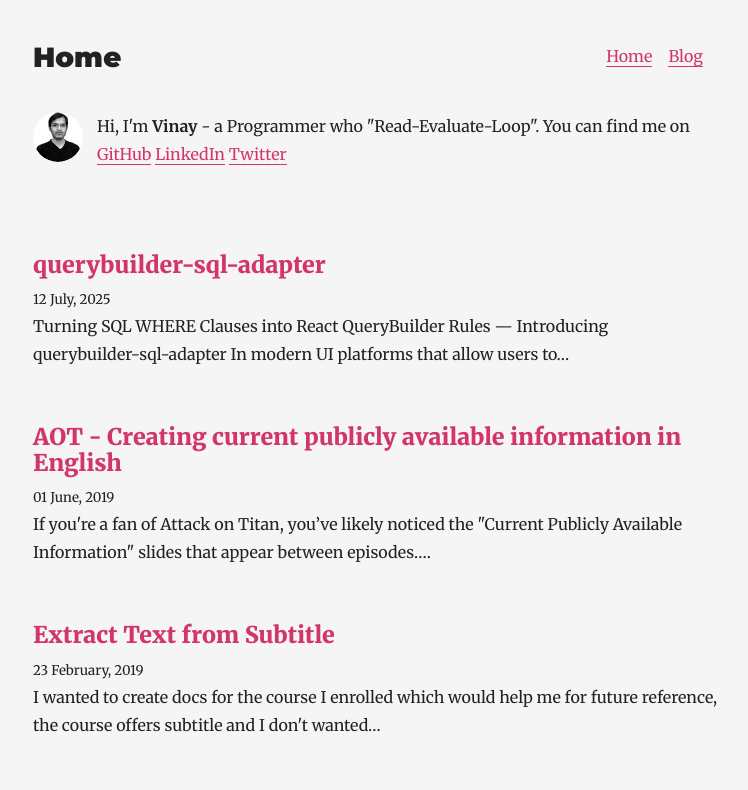
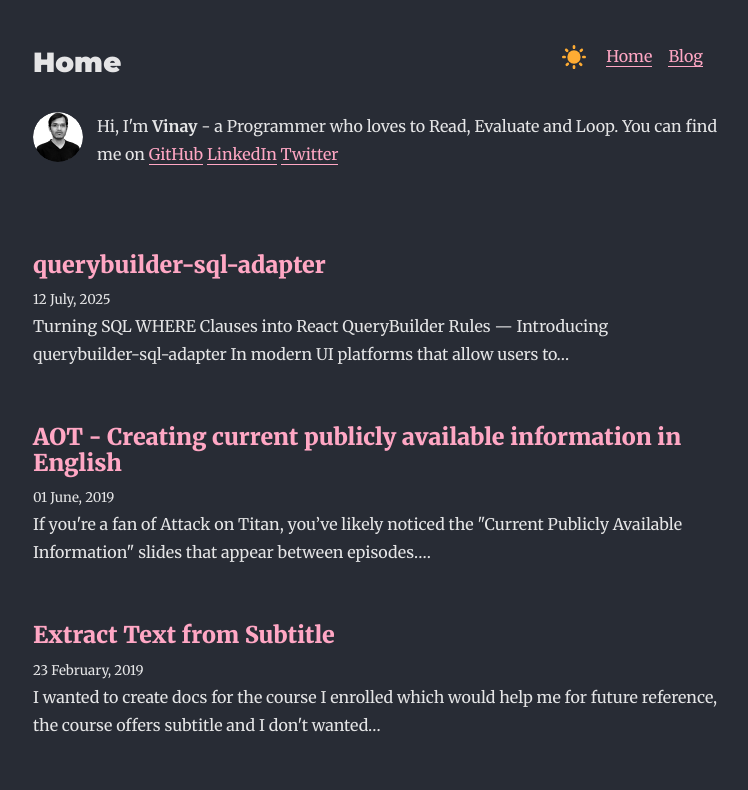
Before and after one commit to vinkrish/vinkrish.github.io, a Gatsby site: page /blogs/1 in a window 1280 px wide. Shown: the top 790 px of the page, without its empty margins (264-1012 px from the left). Built offline with nearby package versions, Linux system fonts and the light colour scheme; Gatsby itself is replaced by a stand-in of ours; some packages are replaced by stand-ins of ours.

Commit message:
added back dark/light theme with better icon switch

```diff
--- a/package.json
+++ b/package.json
@@ -2,7 +2,7 @@
   "name": "vinkrish-personal-blog",
   "private": true,
   "description": "A starter for a blog powered by Gatsby and Markdown",
-  "version": "0.2.0",
+  "version": "1.0.0",
   "author": "Vinay Krishna <vinaykrishna1989@gmail.com>",
   "bugs": {
     "url": "https://github.com/gatsbyjs/gatsby/issues"
--- a/src/components/Bio.js
+++ b/src/components/Bio.js
@@ -31,7 +31,7 @@
               }}
             />
             <p>
-              Hi, I'm <strong>{author}</strong> - a Programmer who "Read-Evaluate-Loop". You can find me on
+              Hi, I'm <strong>{author}</strong> - a Programmer who loves to Read, Evaluate and Loop. You can find me on
               {` `}
               <a href="https://github.com/vinkrish" target="_blank">
                 GitHub
--- /dev/null
+++ b/src/components/DarkModeToggle.js
@@ -0,0 +1,36 @@
+import React, { useState, useEffect } from "react";
+import Sun from "../images/sun.svg";
+import Moon from "../images/moon-bats.svg";
+
+function getDefaultTheme() {
+    const savedTheme = window.localStorage.getItem('theme');
+    return savedTheme ? savedTheme : 'dark';
+}
+
+const DarkModeToggle = () => {
+  const [isDark, setIsDark] = useState(getDefaultTheme());
+
+  useEffect(() => {
+    if (isDark === "dark") {
+      document.body.classList.add("dark");
+    } else {
+      document.body.classList.remove("dark");
+    }
+    window.localStorage.setItem('theme', isDark);
+  }, [isDark]);
+
+  return (
+    <div
+        onClick={() => setIsDark(isDark === "dark" ? "light" : "dark")}
+        style={{ display: "flex", justifyContent: "center", alignItems: "center", width: '32px', height: '32px', cursor: "pointer", marginTop: '8px', paddingTop: '8px' }}
+    >
+        {isDark === "dark" ? (
+            <img src={Sun} alt="sun" style={{ width: "24px", height: "24px", display: "block" }}/>
+        ) : (
+            <img src={Moon} alt="moon" style={{ width: "24px", height: "24px", display: "block" }} />
+        )}
+    </div>
+  );
+};
+
+export default DarkModeToggle;
--- a/src/components/Layout.js
+++ b/src/components/Layout.js
@@ -1,7 +1,7 @@
 import React from 'react'
 import { Link } from 'gatsby'
-// import { ThemeToggler } from 'gatsby-plugin-dark-mode'
 import { rhythm } from '../utils/typography'
+import DarkModeToggle from './DarkModeToggle'
 
 const ListLink = ({ to, children }) => (
   <li style={{ display: `inline-block`, marginRight: `1rem` }}>
@@ -11,7 +11,16 @@ const ListLink = ({ to, children }) => (
 
 const Layout = ({ location, title, children }) => {
   const header = (
-    <div>
+    <div
+      style={{
+        display: 'flex',
+        justifyContent: 'space-between',
+        alignItems: 'center',
+        flexWrap: 'wrap',
+        marginBottom: rhythm(1.0),
+      }}
+    >
+      <div style={{ display: 'flex', alignItems: 'center' }}>
         <Link
           style={{
             boxShadow: `none`,
@@ -25,15 +34,20 @@ const Layout = ({ location, title, children }) => {
               fontFamily: `Montserrat, sans-serif`,
               display: `inline-block`,
               marginTop: 0,
+              marginBottom: 0,
             }}
           >
             {title}
           </h2>
         </Link>
-      <ul style={{ listStyle: `none`, float: `right` }}>
+      </div>
+      <div style={{ display: `flex`, alignItems: 'center', gap: '1rem' }}>
+        <DarkModeToggle />
+        <ul style={{ listStyle: 'none', display: 'flex', alignItems: 'center', margin: 0, padding: 0 }}>
           <ListLink to="/">Home</ListLink>
           <ListLink to="/blogs/1">Blog</ListLink>
         </ul>
+      </div>
     </div>
   )
 
--- a/src/styles/global.css
+++ b/src/styles/global.css
@@ -63,39 +63,26 @@ body.dark {
   margin: 2px 0px 0px 5px;
 }
 
-/* 1 */
-:root {
-  --color-primary: #CD104D;
-  --color-text: #2e353f;
-  --color-text-light: #4f5969;
-  --color-heading: #1a202c;
-  --color-heading-black: #000000;
-  --color-accent: #d1dce5;
-  --bg: #FFFFFF;
-  --dark-mode: #000;
-  --dark-mode-hf: #CD104D;
+.sun {
+  display: block;
 }
 
-/* 3 */
-body.dark {
-  --bg: #171717;
-  --color-primary: #CD104D;
-  --color-text: #ffffff;
-  --color-text-light: #4f5969;
-  --color-heading: #DFDFDE;
-  --color-heading-black: #EDEDED;
-  --color-accent: #d1dce5;
-  /* --image: url("./images/sun.svg"); */
+.moon {
+  display: none;
 }
 
-/* 4 */
-body.light {
-  --color-primary: #CD104D;
-  --color-text: #2e353f;
-  --color-text-light: #4f5969;
-  --color-heading: #1a202c;
-  --color-heading-black: black;
-  --color-accent: #d1dce5;
-  --bg: #FFFFFF;
-  /* --image: url("./images/moon.svg"); */
+.dark .sun {
+  display: none;
 }
+
+.dark .moon {
+  display: block;
+}
+
+.forceBlackText p {
+  color: black !important;
+}
+
+body.dark .vertical-timeline-element-date {
+  color: black !important;
+}
```
Also changed, not shown: src/pages/index.js (+15 -15 lines), src/images/light-mode-dark.svg (added), src/images/light-mode-light.svg (added), src/images/moon-bats.svg (added), src/images/sun.svg (added). Lines whose indentation alone changed are shown as unchanged.
